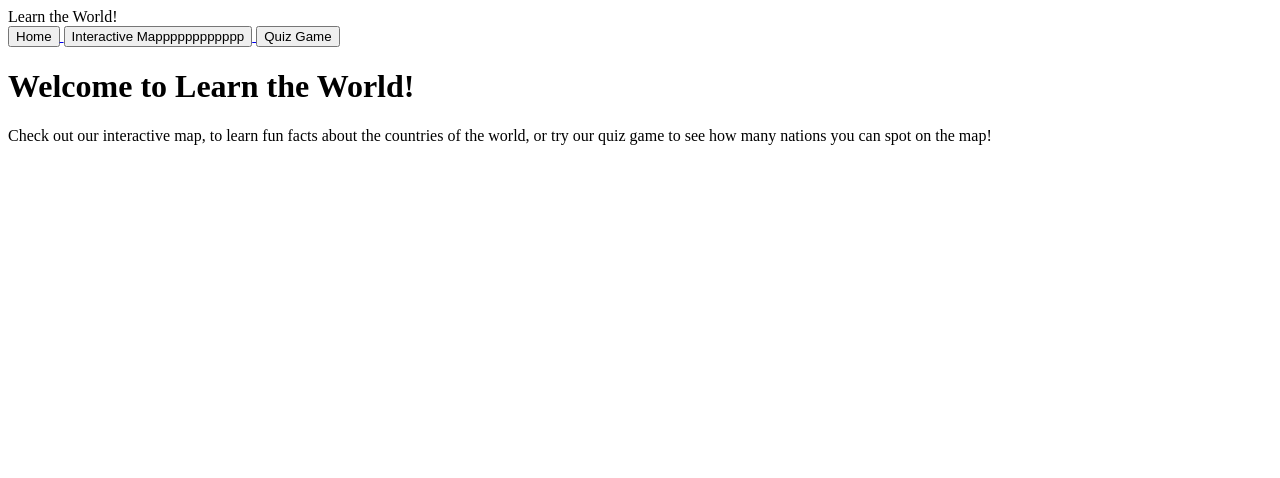
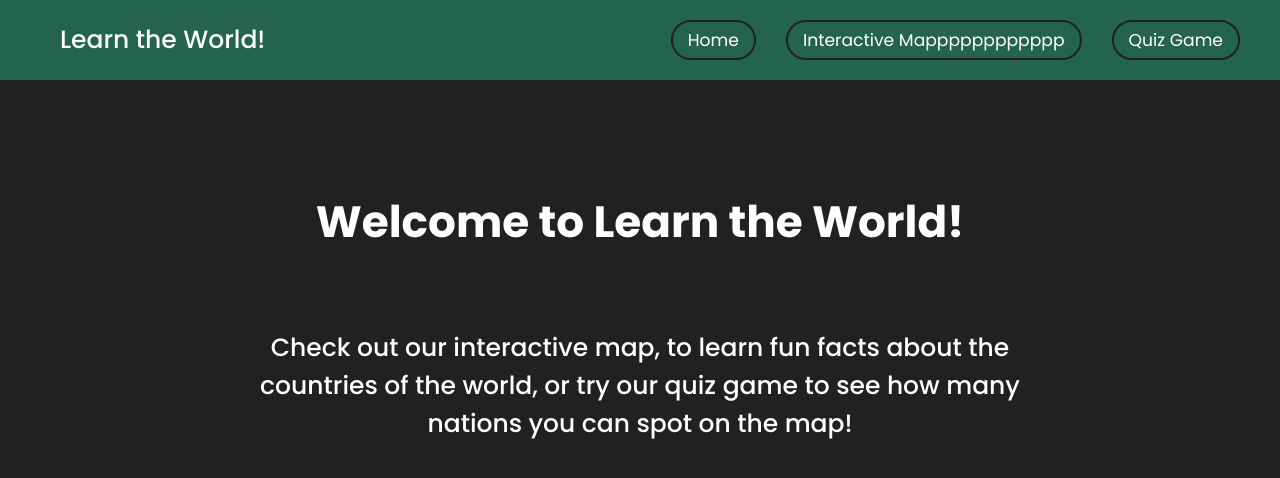
Before and after one commit to zrimshnick/cs545-countries-project, a plain HTML site: page index.html in a window 1280 px wide. Drawn offline with Linux system fonts and the light colour scheme; the site is published under a folder, as on GitHub Pages, so addresses that start at the root find nothing; no server answers.

Commit message:
changed paths?

```diff
--- a/index.html
+++ b/index.html
@@ -4,8 +4,8 @@
     <meta charset="UTF-8" />
     <meta name="viewport" content="width=device-width, initial-scale=1.0" />
     <title>Learn the World</title>
-    <link rel="icon" href="/src/images/globeicon.png" type="image/x-icon" />
-    <link rel="stylesheet" href="/src/scss/style.css" />
+    <link rel="icon" href="src/images/globeicon.png" type="image/x-icon" />
+    <link rel="stylesheet" href="src/scss/style.css" />
     <link rel="preconnect" href="https://fonts.googleapis.com" />
     <link rel="preconnect" href="https://fonts.gstatic.com" crossorigin />
     <link
@@ -20,10 +20,10 @@
         <a href="landingPage.html">
           <button class="featuresButtons">Home</button>
         </a>
-        <a href="map.html">
+        <a href="src/pages/map.html">
           <button class="featuresButtons">Interactive Mapppppppppppp</button>
         </a>
-        <a href="quizGame.html">
+        <a href="src/pages/quizGame.html">
           <button class="featuresButtons">Quiz Game</button>
         </a>
       </nav>
@@ -37,6 +37,6 @@
       </p>
     </div>
 
-    <script type="module" src="/src/js/index.js"></script>
+    <script type="module" src="src/js/index.js"></script>
   </body>
 </html>
```
